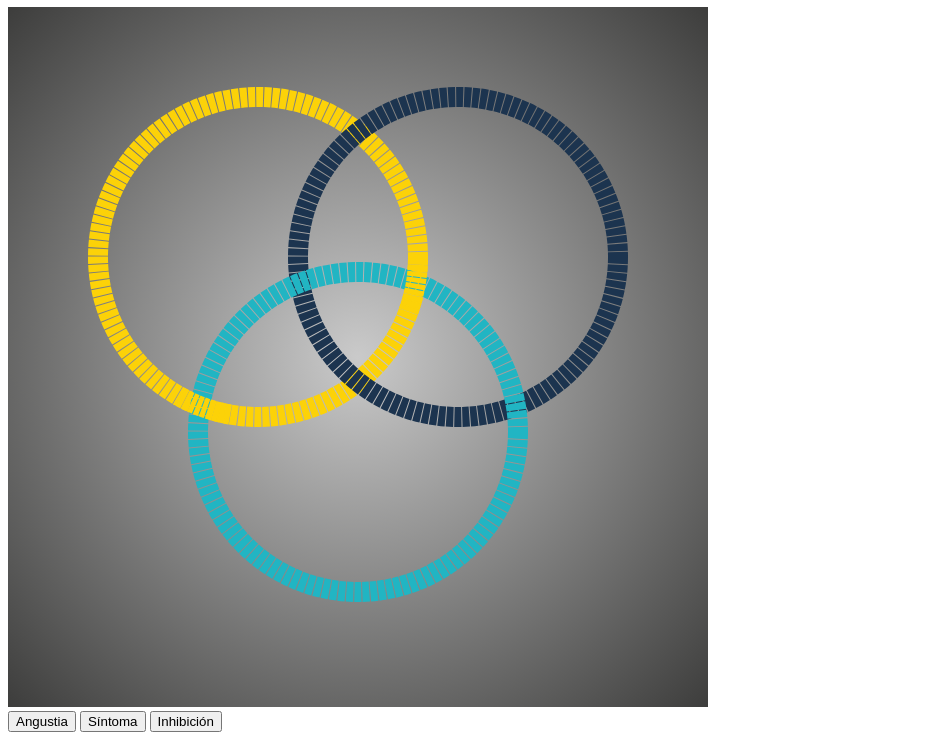
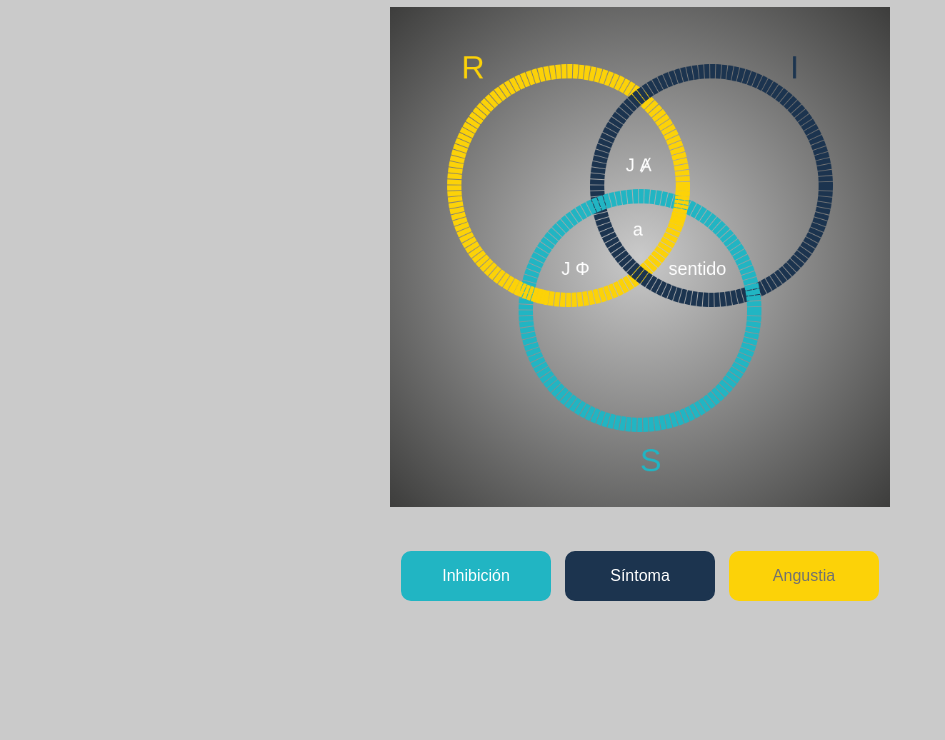
Before and after one commit to Obeth-Torres/Nudo-borromeo, a plain HTML site: page index.html in a window 1280 px wide. Shown: the part 73-813 px from the top of the page, without its empty margins (0-945 px from the left). Drawn offline with Linux system fonts and the light colour scheme.

Commit message:
symbols and style arrangements

```diff
--- a/index.html
+++ b/index.html
@@ -11,10 +11,15 @@
     <h1>NUDO BORROMEO</h1>
     <div class="box">
         <canvas id="canvasid"></canvas>
+
+        <div class="buttons">
+            <button id="inhibicion">Inhibición</button>
+            <button id="sintoma">Síntoma</button>
+            <button id="angustia">Angustia</button>
+        </div>
+
     </div>
-    <button id="angustia">Angustia</button>
-    <button id="sintoma">Síntoma</button>
-    <button id="inhibicion">Inhibición</button>
+
 
     <script src="main.js"  type="module"></script>
 
--- a/main.js
+++ b/main.js
@@ -1,12 +1,12 @@
-
-const buttonAng = document.getElementById('angustia')
 import { drawParticles } from './modules/particles.js';
 import { canvas, ctx, r1, r2, r3, drawParches } from './modules/rings.js'
+import { drawText } from './modules/text.js';
 
 
 
 export function animate(){
     requestAnimationFrame(animate);
+
     ctx.clearRect(0, 0, canvas.width, canvas.height)
     r1.update()
     r2.update()
@@ -14,6 +14,7 @@ export function animate(){
 
     drawParches()
     drawParticles()
+    drawText()
 
 }
 
@@ -21,12 +22,4 @@ r1.update()
 r2.update()
 r3.update()
 drawParches()
-
-//buttons
-buttonAng.addEventListener('click', angustia);
-
-function angustia(){
-
-    init();
-    animate();
-}
+drawText()
--- a/modules/particles.js
+++ b/modules/particles.js
@@ -86,8 +86,8 @@ function sintoma(){
     r2Y = 425
     particleColor = 'rgba(28, 52, 79, 1)'
     for(let i = 0; i < particlesArray.length; i++){
-        particlesArray[i].x = 350
-        particlesArray[i].y = 350
+        particlesArray[i].x = 330
+        particlesArray[i].y = 250
         particlesArray[i].directionX = Math.random()* 1
         particlesArray[i].directionY = Math.random() * 1
         particlesArray[i].color = 'rgba(14, 34, 86, 0.0)';
@@ -111,7 +111,6 @@ function angustia(){
         particlesArray[i].directionY = - Math.random() * 1
         particlesArray[i].color = 'rgba(255, 191, 0, 0.0)';
     }
-
     animate();
 }
 
--- /dev/null
+++ b/modules/text.js
@@ -0,0 +1,42 @@
+
+import { ctx } from "./rings.js"
+
+
+
+class texto {
+    constructor(x, y, text, color, font ){
+        this.x = x
+        this.y = y
+        this.text = text
+        this.color  = color
+        this.font = font
+    }
+    draw(){
+        ctx.save()
+        ctx.beginPath()
+        ctx.fillStyle = this.color
+        ctx.font = this.font
+        ctx.fillText(this.text, this.x, this.y)
+        ctx.restore()
+    }
+}
+let real = new texto(100, 100, 'R', '#fcd208', '45px arial ' )
+let simbolico = new texto(560, 100, 'I', '#1c344f', '45px arial ')
+let imaginario = new texto(350, 650, 'S', '#21b5c3', '45px arial ')
+
+let a = new texto(340, 320, 'a', '#ffff', '25px arial')
+let jA = new texto(330, 230, 'J Ⱥ', '#ffff' , '25px arial ')
+let jPhi = new texto(240, 375, 'J Φ', '#ffff', '25px arial')
+let sentido = new texto(390, 375, 'sentido', '#ffff', '25px arial')
+
+
+export function drawText(){
+
+    real.draw()
+    simbolico.draw()
+    imaginario.draw()
+    a.draw()
+    jA.draw()
+    jPhi.draw()
+    sentido.draw()
+}
--- a/style.css
+++ b/style.css
@@ -1,11 +1,46 @@
-#canvasid {
-    max-width: 700px;
-    height: 700px;
-    background: radial-gradient(#cacaca,  #3d3d3c);
+
+
+body {
+    background:  #cacaca;
+}
+h1 {
+    color: #1c344f;
+    text-align: center;
 }
 
 #canvasid {
-    max-width: 700px;
-    height: 700px;
+    max-width: 500px;
+    height: 500px;
     background: radial-gradient(#cacaca,  #3d3d3c);
+    position: relative;
+    left: 50%;
+    transform: translate(-50%);
+
 }
+
+.buttons {
+
+    text-align: center;
+}
+
+button{
+    font-size: 1rem;
+    margin: 40px 5px;
+    width: 150px;
+    height: 50px;
+    border-radius: 10px;
+    color:  #ffff;
+}
+#inhibicion {
+    border: 5px solid #21b5c3;
+    background-color: #21b5c3;
+}
+#sintoma {
+    border: 5px solid #1c344f;
+    background-color: #1c344f;
+}
+#angustia {
+    border: 5px solid #fcd208;
+    background-color: #fcd208;
+    color: #727270;
+}
```
